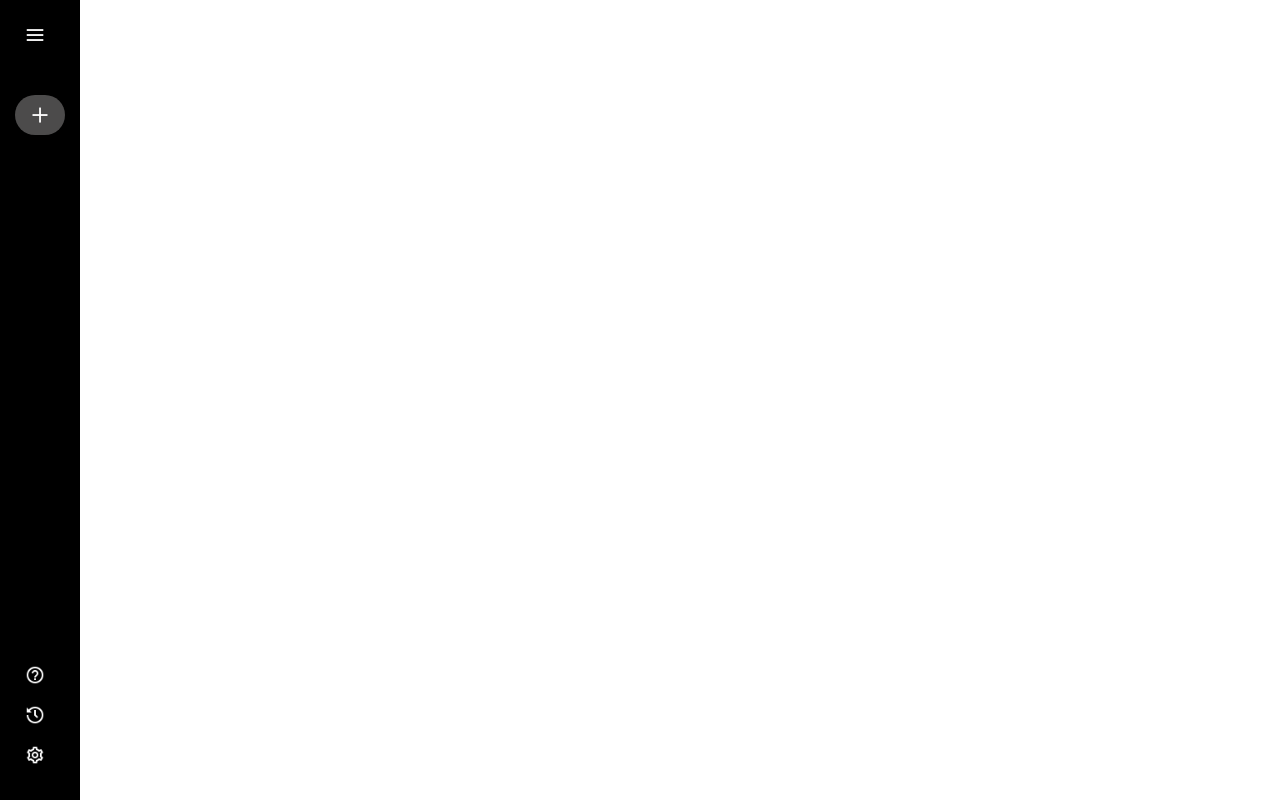
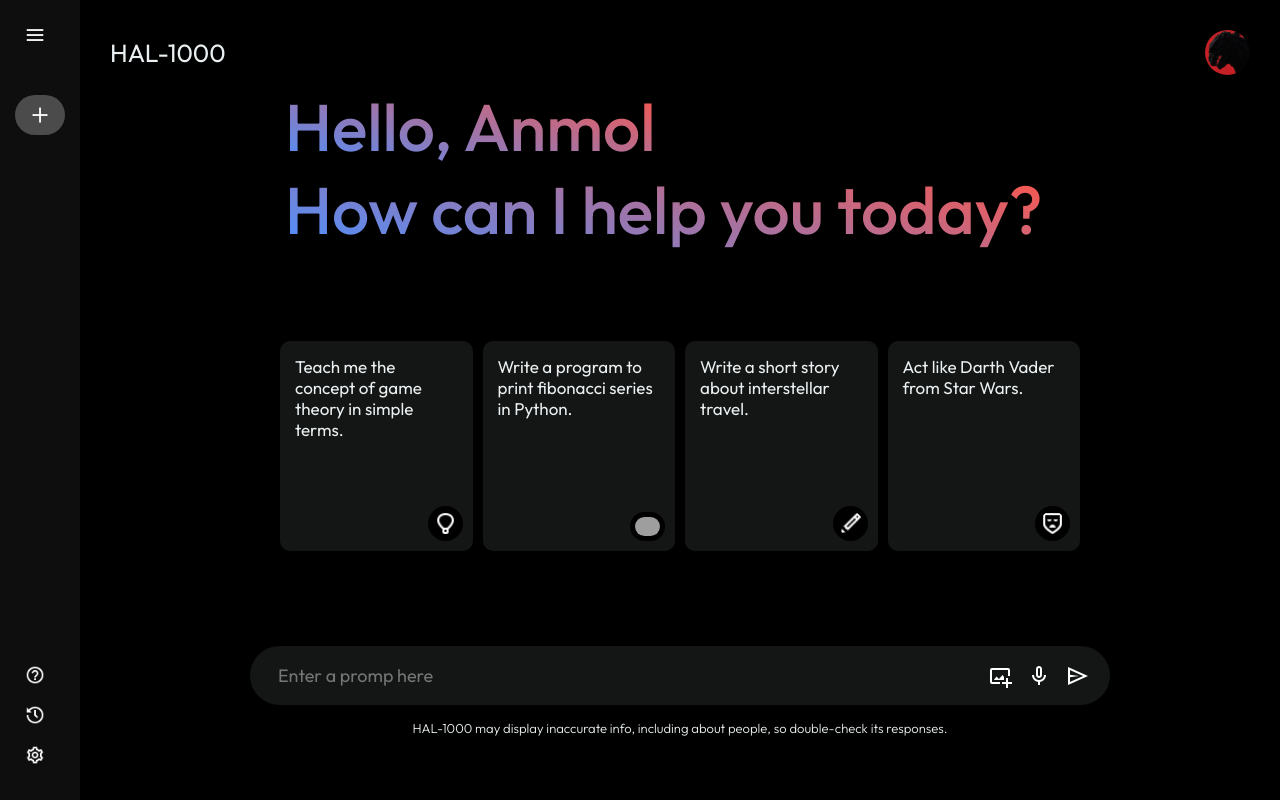
Before and after one commit to Preet2099x/HAL-1000, a React (Vite) app: page / in a window 1280 px wide. Built offline with nearby package versions, Linux system fonts and the light colour scheme; grey boxes are pictures that could not be loaded.

Commit message:
completed ui

```diff
--- a/src/App.jsx
+++ b/src/App.jsx
@@ -1,13 +1,19 @@
 import React from 'react';
+import Sidebar from './components/sidebar/Sidebar';
+import Main from './components/main/Main'
 
-import Sidebar from './components/sidebar/Sidebar';
-import Main from './components/main/Main';
 
 const App = ()=> {
   return (
     <>
+    <div className="sidebar">
       <Sidebar/>
-      {/* <Main/> */}
+    </div>
+    <div className="main">
+      <Main/>
+    </div>
+
+
     </>
 
   )
--- a/src/components/main/Main.scss
+++ b/src/components/main/Main.scss
@@ -13,8 +13,8 @@ $font-color: #EAF0F1;
         display: flex;
         align-items: center;
         justify-content: space-between;
-        font-size: 22px;
-        padding: 20px;
+        font-size: 25px;
+        padding: 30px;
         color: $font-color;
 
         img{
@@ -28,8 +28,8 @@ $font-color: #EAF0F1;
         margin: auto;
 
         .header{
-            margin: -30px 25px 20px;
-            font-size: 60px;
+            margin: -40px 35px 30px;
+            font-size: 66px;
             color: #777E8B;
             padding: 20px;
             font-weight: 500;
@@ -46,13 +46,13 @@ $font-color: #EAF0F1;
         .cards{
             display: grid;
             grid-template-columns: repeat(auto-fill,minmax(180px,1fr));
-            gap: 15px;
+            gap: 10px;
             padding: 50px;
             margin-top: -10px;
-            margin-bottom: 25px;
+            margin-bottom: 45px;
 
             .card{
-                height: 200px;
+                height: 210px;
                 padding: 15px;
                 background-color: rgba(29, 30, 31, 0.7);
                 border-radius: 10px;
--- a/src/components/sidebar/Sidebar.jsx
+++ b/src/components/sidebar/Sidebar.jsx
@@ -7,7 +7,7 @@ const Sidebar = ()=> {
   const [extended,setExtended] = useState(false)
 
   return (
-    <div className="main">
+    <div className="main-sidebar">
 
       <div className="top">
         <img onClick={()=>setExtended(prev=>!prev)} className='menu' src={assets.menu} alt="" />
--- a/src/components/sidebar/Sidebar.scss
+++ b/src/components/sidebar/Sidebar.scss
@@ -1,6 +1,6 @@
-$sidebar-theme: #242424;
+$sidebar-theme: #0e0e0e;
 
-.main{
+.main-sidebar{
     min-height: 100vh;
     display: inline-flex;
     flex-direction: column;
--- a/src/index.css
+++ b/src/index.css
@@ -6,3 +6,8 @@
   box-sizing: border-box;
   font-family: Outfit;
 }
+
+#root{
+  min-height: 100vh;
+  display: flex;
+}
```
